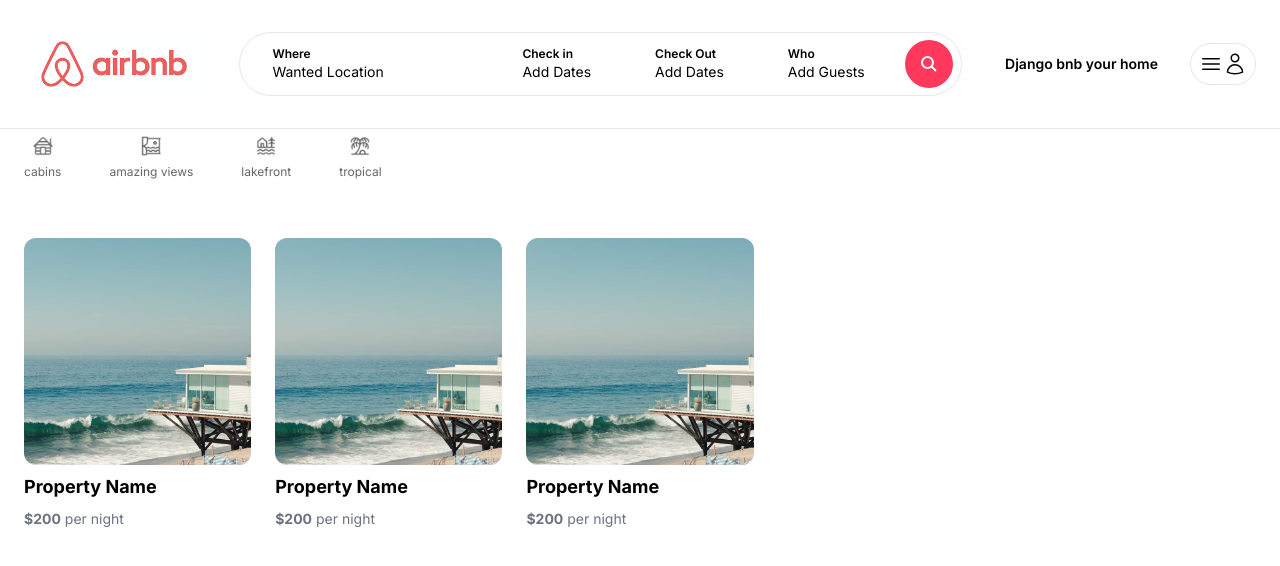
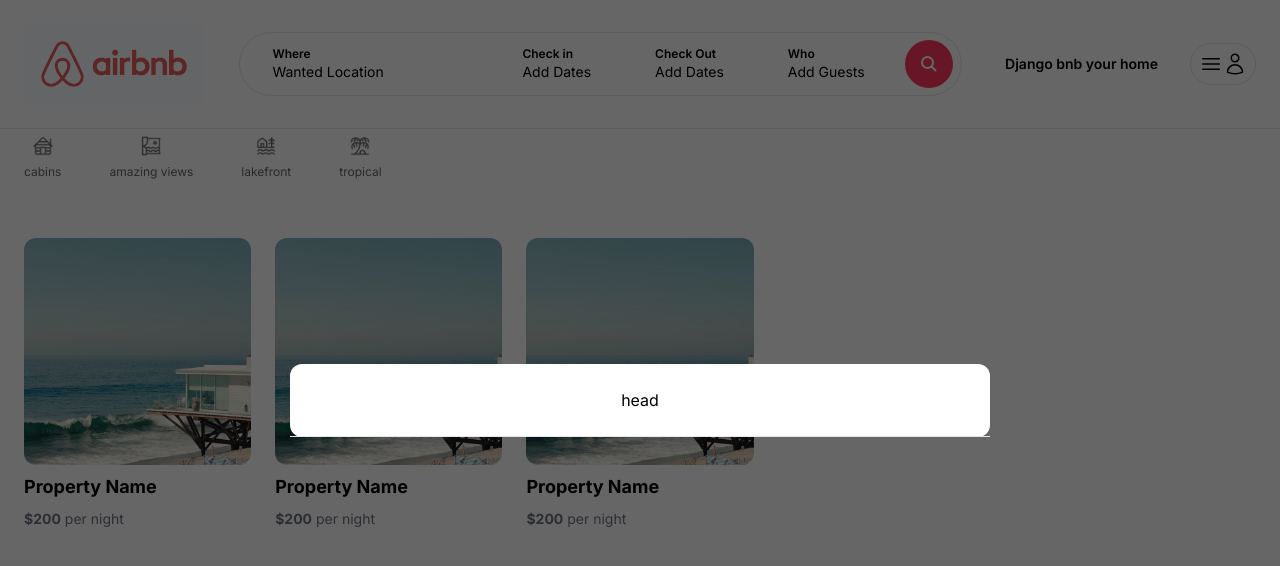
Before and after one commit to samlee088/djangobnb, a Next.js app: page / in a window 1280 px wide. Shown: the top 566 px of the page. Built offline with nearby package versions, Linux system fonts and the light colour scheme.

Commit message:
modal component

```diff
--- /dev/null
+++ b/app/components/modals/Modal.tsx
@@ -0,0 +1,23 @@
+"use client";
+
+import React from "react";
+
+const Modal: React.FC = () => {
+  return (
+    <div className="flex items-center justify-center fixed inset-0 z-50 bg-black/60">
+      <div className="relative w-[90%] md:w-[80%] lg:w-[700px] my-6 mx-auto h-auto">
+        <div
+          className={`translate duration-600 h-full translate-y-0 opacity-100`}
+        >
+          <div className="w-full h-auto rounded-xl relative flex flex-col bg-white">
+            <header className="flex items-center p-6 rounded-t justify-center relative border-b">
+              head
+            </header>
+          </div>
+        </div>
+      </div>
+    </div>
+  );
+};
+
+export default Modal;
--- a/app/layout.tsx
+++ b/app/layout.tsx
@@ -2,6 +2,7 @@
 import { Inter } from "next/font/google";
 import "./globals.css";
 import Navbar from "./components/navbar/Navbar";
+import Modal from "./components/modals/Modal";
 
 const inter = Inter({ subsets: ["latin"] });
 
@@ -20,6 +21,8 @@
       <body className={inter.className}>
         <Navbar />
         <div className="pt-32">{children}</div>
+
+        <Modal />
       </body>
     </html>
   );
```
